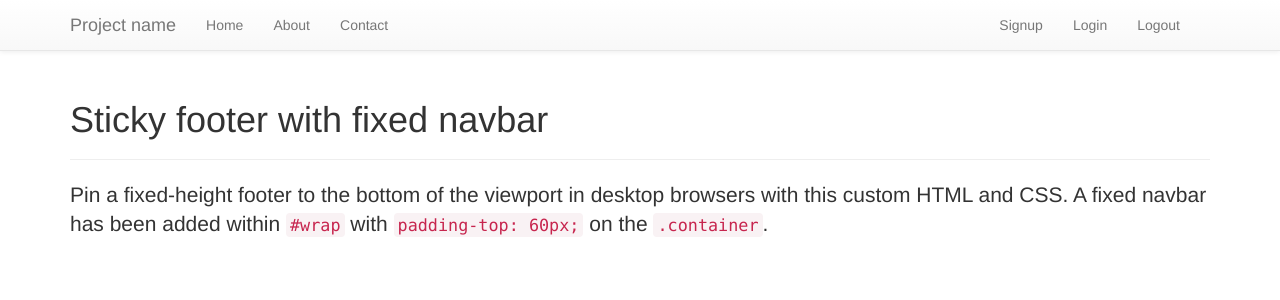
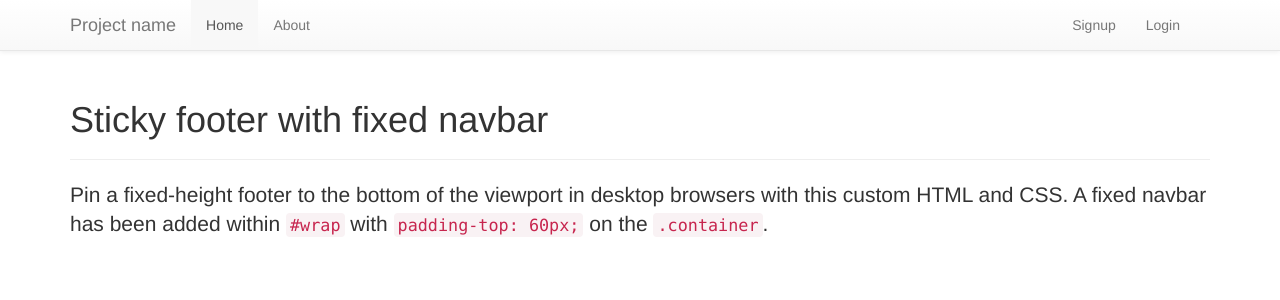
Before and after one commit to realpython/flask-boilerplate, a Flask app: page / in a window 1280 px wide. Shown: the top 300 px of the page. Run offline with Flask 2, Linux system fonts and the light colour scheme; parts of the project's set-up code (start-up, migrations or seed data) failed here and were passed over; some libraries are stand-ins or nearby versions.

Commit message:
adding links to real pages in the navigation

```diff
--- a/templates/layouts/main.html
+++ b/templates/layouts/main.html
@@ -52,14 +52,12 @@
         </div>
         <div class="collapse navbar-collapse">
           <ul class="nav navbar-nav">
-            <li><a href="#">Home</a></li>
-            <li><a href="#about">About</a></li>
-            <li><a href="#contact">Contact</a></li>
+            <li {% if request.endpoint == 'home' %} class="active" {% endif %}><a href="{{ url_for('home') }}">Home</a></li>
+            <li {% if request.endpoint == 'about' %} class="active" {% endif %}><a href="{{ url_for('about') }}">About</a></li>
           </ul>
           <ul class="nav navbar-nav pull-right">
-            <li><a href="#signup">Signup</a></li>
-            <li><a href="#login">Login</a></li>
-            <li><a href="#logout">Logout</a></li>
+            <li><a href="{{ url_for('register') }}">Signup</a></li>
+            <li><a href="{{ url_for('login') }}">Login</a></li>
           </ul>
         </div><!--/.nav-collapse -->
       </div>
```
